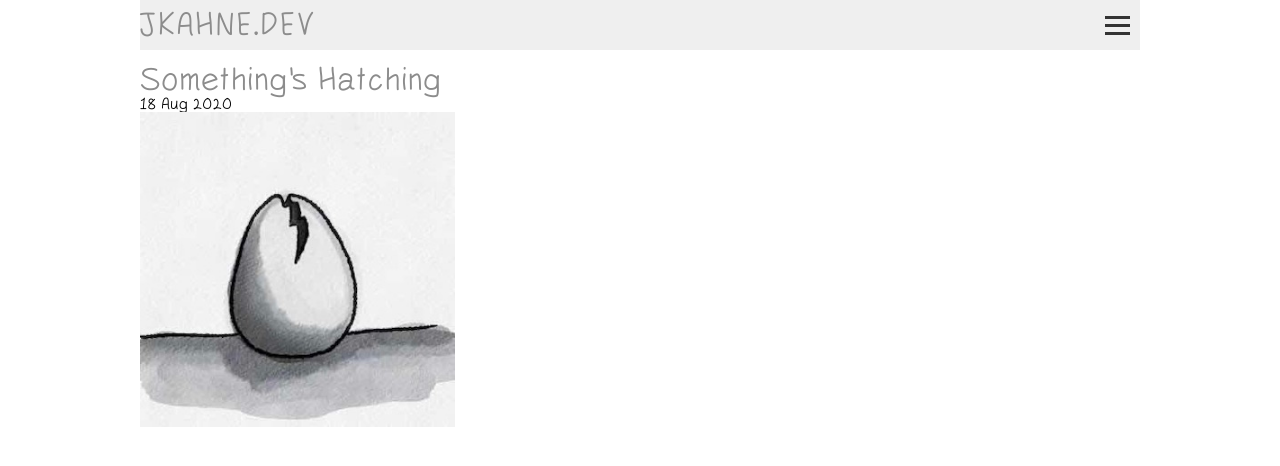
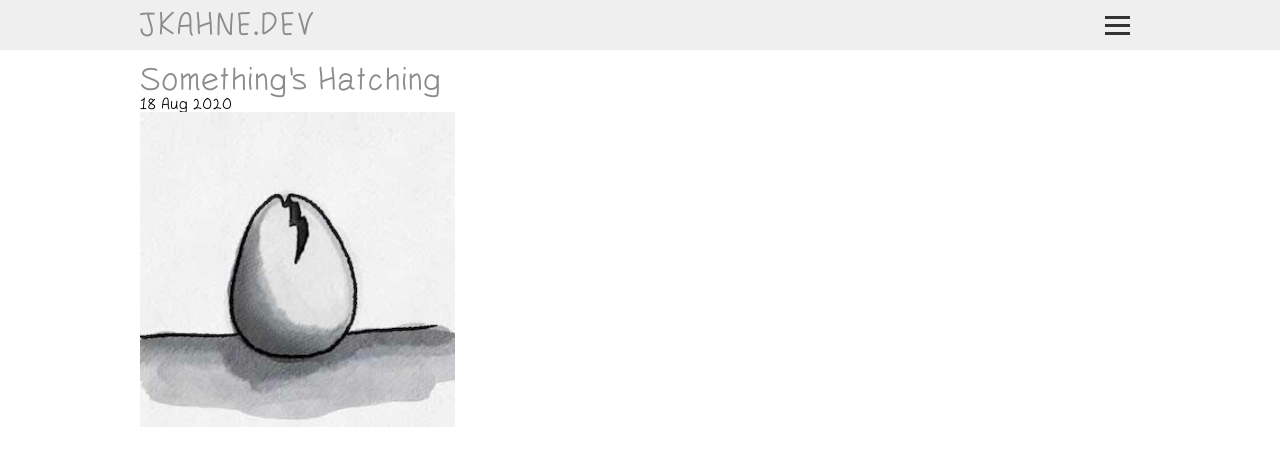
Before and after one commit to jkahne/jkahne.github.io, a Jekyll site: the page built from index.html, in a window 1280 px wide. Shown: the top 466 px of the page. Built offline with Jekyll 4.4.1, drawn with Linux system fonts in a browser that asks for light colours; the list of posts is cut into pages by our own code.

Commit message:
small css changes

```diff
--- a/_layouts/default.html
+++ b/_layouts/default.html
@@ -35,6 +35,7 @@
 <body>
   <div class="container">
     <header>
+      <div class="header-wrapper">
         <div class="header-content">
           <h3> <a href="/"> {{ site.title }} </a></h3>
           <nav>
@@ -74,6 +75,7 @@
             </div>
           </nav>
         </div>
+      </div>
     </header>
     <main>
       {{ content }}
--- a/_sass/base/layout.scss
+++ b/_sass/base/layout.scss
@@ -26,6 +26,11 @@ header {
   background: #fff;
 }
 
+.header-wrapper {
+  background-color: #efefef;
+  height: 100%;
+}
+
 .header-content {
   max-width: $page-width;
   height: 100%;
@@ -33,7 +38,6 @@ header {
   justify-content: space-between;
   align-items: center;
   margin: 0px 2rem 10px;
-  background-color: #efefef;
 }
 
 @media screen and (min-width: $page-width) {
--- a/_sass/blocks/nav.scss
+++ b/_sass/blocks/nav.scss
@@ -32,7 +32,7 @@
 
   &__copyright {
     position: absolute;
-    top: 90vh;
+    top: 95vh;
   }
 
   &--active{
```
Lines whose indentation alone changed are shown as unchanged.
